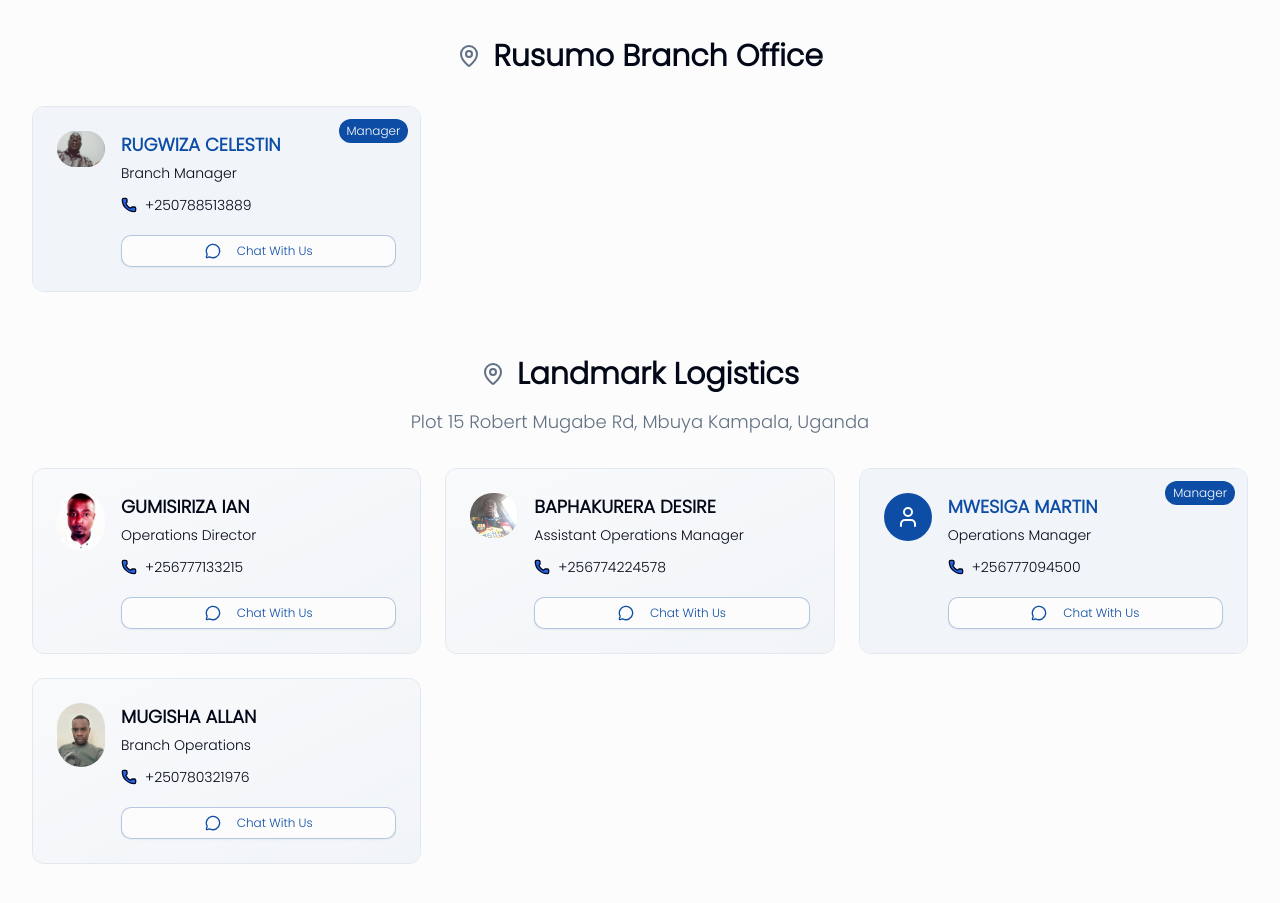
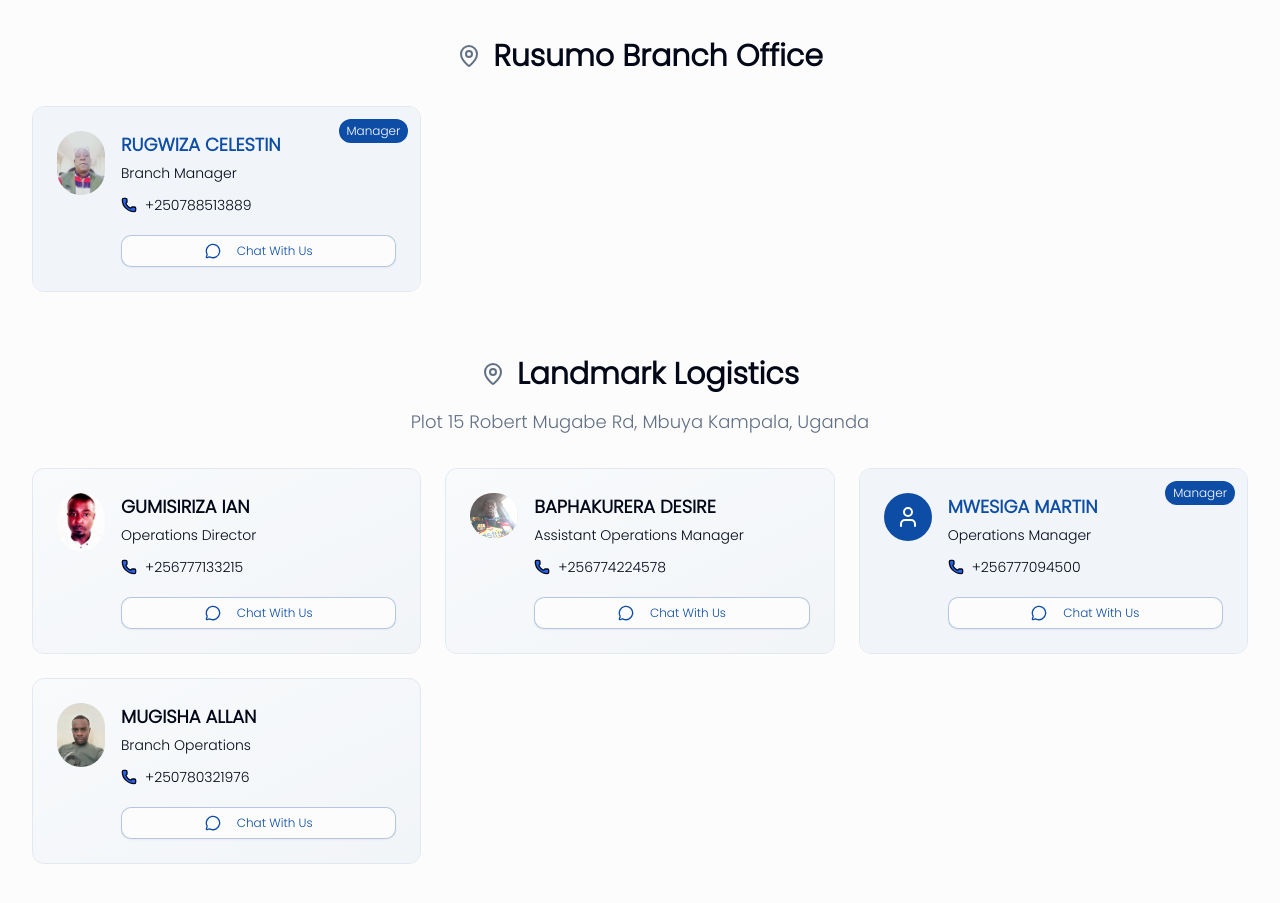
Before and after one commit to iraelie251006/landmark-logistics, a Next.js app: page /team in a window 1280 px wide. Shown: the part 1780-2683 px from the top of the page. Built offline with nearby package versions, Linux system fonts and the light colour scheme.

Commit message:
Update imageURL for Branch Manager in TeamContent component

```diff
--- a/components/TeamContent.tsx
+++ b/components/TeamContent.tsx
@@ -56,7 +56,7 @@
         title="Branch Manager"
         phone="+250788513889"
         isManager
-        imageURL='/partners/Celestin.jpeg'
+        imageURL='/partners/CelestinM.jpeg'
       />
     </OfficeSection>
 
```
Also changed, not shown: public/partners/CelestinM.jpeg (added).
